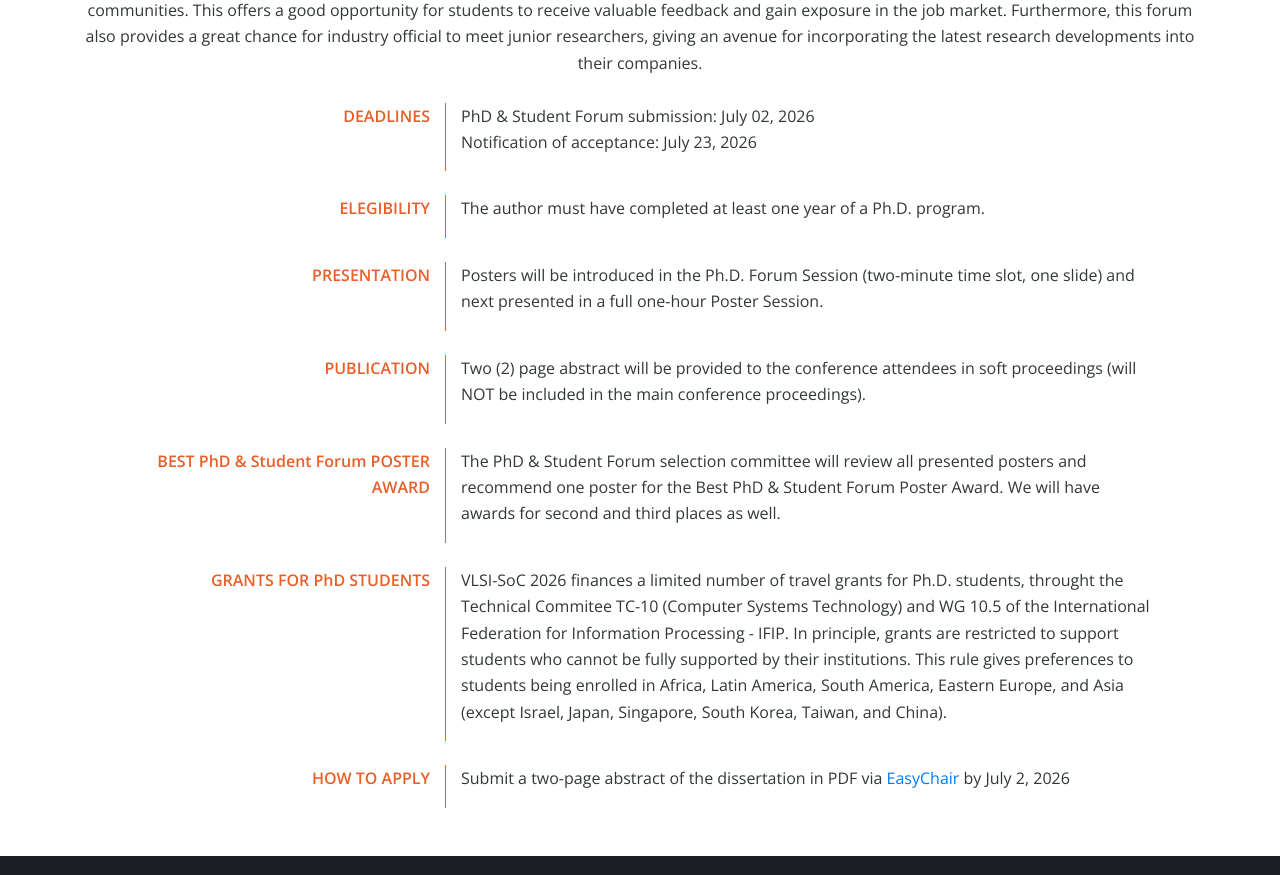
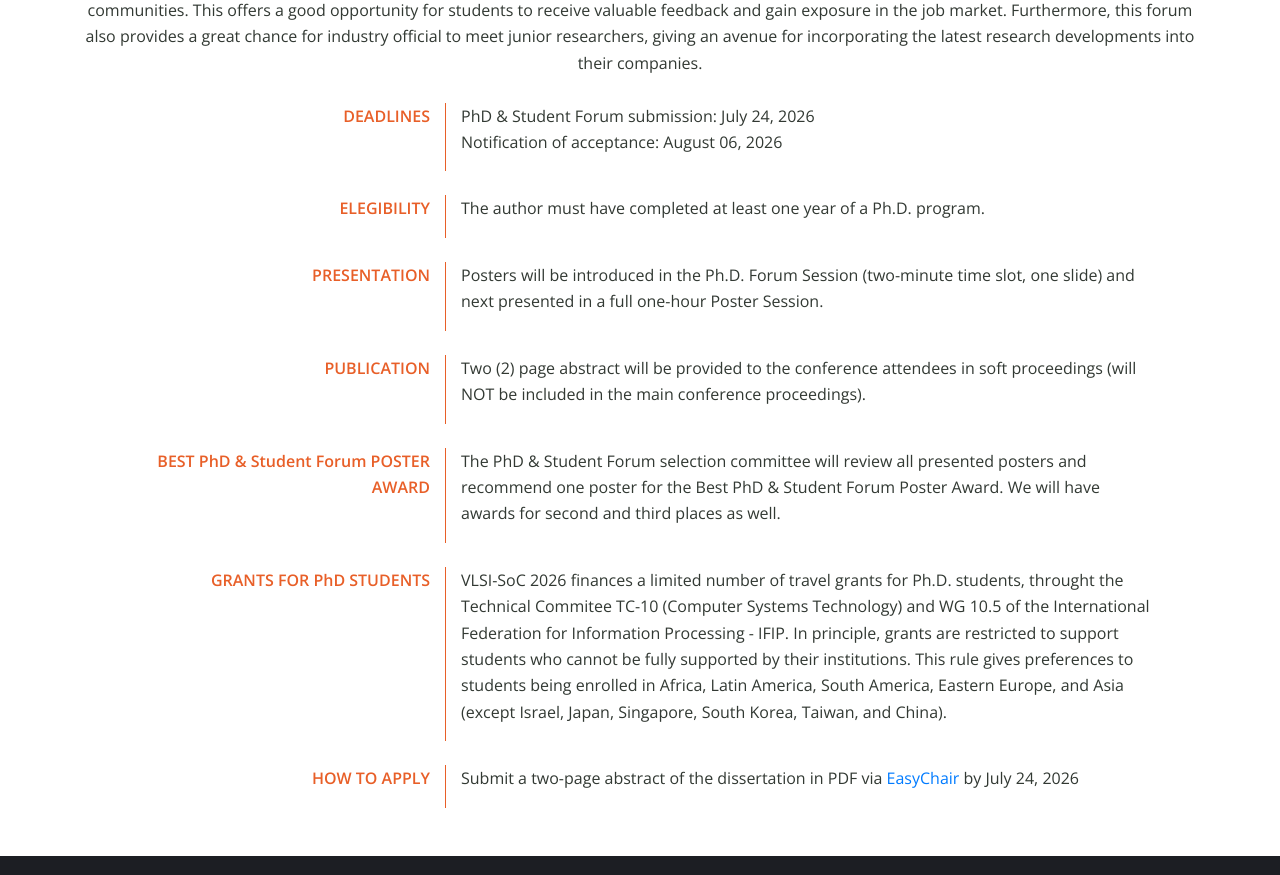
Before and after one commit to vlsi-soc/vlsi-soc, a Jekyll site: the page built from phd.md, in a window 1280 px wide and 1400 px high, scrolled down 998 px. Shown: the part 155-1030 px from the top of the window. Built offline with Jekyll 4.4.1, drawn with Linux system fonts in a browser that asks for light colours; nearby versions of some CDN libraries.

Commit message:
Extend PhD forum deadline

```diff
--- a/_data/deadlines.yml
+++ b/_data/deadlines.yml
@@ -22,7 +22,7 @@ categories:
     icon: "fa-clock"
     deadlines:
       - label: "PhD & Student Forum submission"
-        date: "July 10, 2026"
+        date: "July 24, 2026"
 
       - label: "Notification of acceptance"
-        date: "July 23, 2026"
+        date: "August 06, 2026"
--- a/_data/phd_forum.yml
+++ b/_data/phd_forum.yml
@@ -7,9 +7,6 @@ description: |
 
 sections:
   - title: "DEADLINES"
-    content: |
-      PhD & Student Forum submission: July 02, 2026<br />
-      Notification of acceptance: July 23, 2026<br />
 
   - title: "ELEGIBILITY"
     content: "The author must have completed at least one year of a Ph.D. program."
@@ -27,4 +24,4 @@ sections:
     content: "VLSI-SoC 2026 finances a limited number of travel grants for Ph.D. students, throught the Technical Commitee TC-10 (Computer Systems Technology) and WG 10.5 of the International Federation for Information Processing - IFIP. In principle, grants are restricted to support students who cannot be fully supported by their institutions. This rule gives preferences to students being enrolled in Africa, Latin America, South America, Eastern Europe, and Asia (except Israel, Japan, Singapore, South Korea, Taiwan, and China)."
 
   - title: "HOW TO APPLY"
-    content: 'Submit a two-page abstract of the dissertation in PDF via <a href="https://easychair.org/conferences/?conf=ifipieeevlsisoc2026" target="_blank" rel="noopener noreferrer">EasyChair</a> by July 2, 2026'
+    content: 'Submit a two-page abstract of the dissertation in PDF via <a href="https://easychair.org/conferences/?conf=ifipieeevlsisoc2026" target="_blank" rel="noopener noreferrer">EasyChair</a>'
--- a/_includes/phd_forum.html
+++ b/_includes/phd_forum.html
@@ -1,4 +1,6 @@
 <!-- MAIN CONTENT -->
+{% assign phd_category = site.data.deadlines.categories | where: "name", "PhD Contributions" | first %}
+{% assign phd_submission = phd_category.deadlines | where: "label", "PhD & Student Forum submission" | first %}
 <div class="container" id="ref">
    <div class="justify-content-center txtcenter">
       <h2 class="ops-tt txtcenter mts-10">{{ site.data.phd_forum.title }}</h2>
@@ -14,7 +16,7 @@
             <p class="ops c-orange inline-mobile"><b>{{ section.title }}</b></p>
          </div>
          <div class="col-md-8" style="text-align:left;border-left: solid 1px #E85F28">
-            <p class="ops-2t">{% if section.title == "DEADLINES" %}<b>{{ section.content }}</b>{% else %}{{ section.content }}{% endif %}</p>
+            <p class="ops-2t">{% if section.title == "DEADLINES" %}<b>{% for deadline in phd_category.deadlines %}{{ deadline.label }}: {{ deadline.date }}<br />{% endfor %}</b>{% elsif section.title == "HOW TO APPLY" %}{{ section.content }} by {{ phd_submission.date }}{% else %}{{ section.content }}{% endif %}</p>
          </div>
       </div>
       <br />
```
